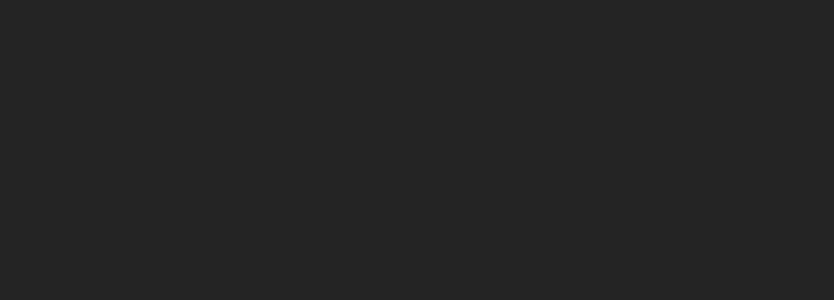
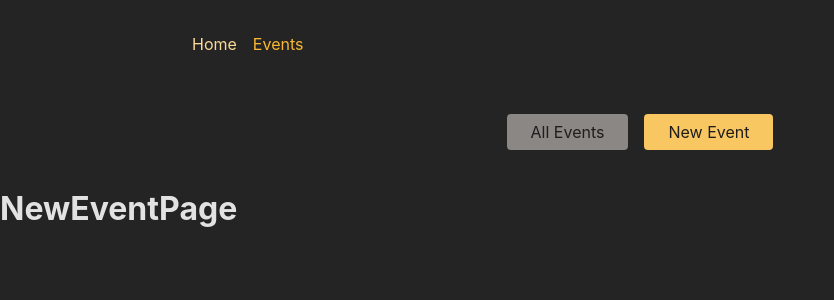
Before and after one commit to Bilal1733/Updated_Advanced_Multi-Page_SPA_React_Router, a React (Create React App) app in the folder frontend/: page /events/new in a window 1280 px wide. Shown: the top 300 px of the page, without its empty margins (0-834 px from the left). Built offline with nearby package versions, Linux system fonts and the light colour scheme.

Commit message:
updated.

```diff
--- a/frontend/src/App.js
+++ b/frontend/src/App.js
@@ -1,27 +1,39 @@
-// Challenge / Exercise
+import { RouterProvider, createBrowserRouter } from 'react-router-dom';
 
-// 1. Add five new (dummy) page components (content can be simple <h1> elements)
-//    - HomePage
-//    - EventsPage
-//    - EventDetailPage
-//    - NewEventPage
-//    - EditEventPage
-// 2. Add routing & route definitions for these five pages
-//    - / => HomePage
-//    - /events => EventsPage
-//    - /events/<some-id> => EventDetailPage
-//    - /events/new => NewEventPage
-//    - /events/<some-id>/edit => EditEventPage
-// 3. Add a root layout that adds the <MainNavigation> component above all page components
-// 4. Add properly working links to the MainNavigation
-// 5. Ensure that the links in MainNavigation receive an "active" class when active
-// 6. Output a list of dummy events to the EventsPage
-//    Every list item should include a link to the respective EventDetailPage
-// 7. Output the ID of the selected event on the EventDetailPage
-// BONUS: Add another (nested) layout route that adds the <EventNavigation> component above all /events... page components
+import EditEventPage from './pages/EditEvent';
+import EventDetailPage from './pages/EventDetail';
+import EventsPage, { loader as eventsLoader } from './pages/Events';
+import EventsRootLayout from './pages/EventsRoot';
+import HomePage from './pages/Home';
+import NewEventPage from './pages/NewEvent';
+import RootLayout from './pages/Root';
+
+const router = createBrowserRouter([
+  {
+    path: '/',
+    element: <RootLayout />,
+    children: [
+      { index: true, element: <HomePage /> },
+      {
+        path: 'events',
+        element: <EventsRootLayout />,
+        children: [
+          {
+            index: true,
+            element: <EventsPage />,
+            loader: eventsLoader,
+          },
+          { path: ':eventId', element: <EventDetailPage /> },
+          { path: 'new', element: <NewEventPage /> },
+          { path: ':eventId/edit', element: <EditEventPage /> },
+        ],
+      },
+    ],
+  },
+]);
 
 function App() {
-  return <div></div>;
+  return <RouterProvider router={router} />;
 }
 
 export default App;
--- a/frontend/src/components/EventsList.js
+++ b/frontend/src/components/EventsList.js
@@ -1,6 +1,10 @@
+// import { useLoaderData } from 'react-router-dom';
+
 import classes from './EventsList.module.css';
 
-function EventsList({ events }) {
+function EventsList({events}) {
+  // const events = useLoaderData();
+
   return (
     <div className={classes.events}>
       <h1>All Events</h1>
--- a/frontend/src/components/EventsNavigation.js
+++ b/frontend/src/components/EventsNavigation.js
@@ -1,3 +1,5 @@
+import { NavLink } from 'react-router-dom';
+
 import classes from './EventsNavigation.module.css';
 
 function EventsNavigation() {
@@ -6,10 +8,25 @@
       <nav>
         <ul className={classes.list}>
           <li>
-            <a href="/events">All Events</a>
+            <NavLink
+              to="/events"
+              className={({ isActive }) =>
+                isActive ? classes.active : undefined
+              }
+              end
+            >
+              All Events
+            </NavLink>
           </li>
           <li>
-            <a href="/events/new">New Event</a>
+            <NavLink
+              to="/events/new"
+              className={({ isActive }) =>
+                isActive ? classes.active : undefined
+              }
+            >
+              New Event
+            </NavLink>
           </li>
         </ul>
       </nav>
--- a/frontend/src/components/MainNavigation.js
+++ b/frontend/src/components/MainNavigation.js
@@ -1,3 +1,5 @@
+import { NavLink } from 'react-router-dom';
+
 import classes from './MainNavigation.module.css';
 
 function MainNavigation() {
@@ -6,10 +8,25 @@
       <nav>
         <ul className={classes.list}>
           <li>
-            <a>Home</a>
+            <NavLink
+              to="/"
+              className={({ isActive }) =>
+                isActive ? classes.active : undefined
+              }
+              end
+            >
+              Home
+            </NavLink>
           </li>
           <li>
-            <a>Events</a>
+            <NavLink
+              to="/events"
+              className={({ isActive }) =>
+                isActive ? classes.active : undefined
+              }
+            >
+              Events
+            </NavLink>
           </li>
         </ul>
       </nav>
--- /dev/null
+++ b/frontend/src/pages/EditEvent.js
@@ -0,0 +1,5 @@
+function EditEventPage() {
+    return <h1>EditEventPage</h1>;
+  }
+
+  export default EditEventPage;
--- /dev/null
+++ b/frontend/src/pages/EventDetail.js
@@ -0,0 +1,14 @@
+import { useParams } from 'react-router-dom';
+
+function EventDetailPage() {
+  const params = useParams();
+
+  return (
+    <>
+      <h1>EventDetailPage</h1>
+      <p>Event ID: {params.eventId}</p>
+    </>
+  );
+}
+
+export default EventDetailPage;
--- /dev/null
+++ b/frontend/src/pages/Events.js
@@ -0,0 +1,22 @@
+import { useLoaderData } from 'react-router-dom';
+
+import EventsList from '../components/EventsList';
+
+function EventsPage() {
+  const events = useLoaderData();
+
+  return <EventsList events={events} />;
+}
+
+export default EventsPage;
+
+export async function loader() {
+  const response = await fetch('http://localhost:8080/events');
+
+  if (!response.ok) {
+    // ...
+  } else {
+    const resData = await response.json();
+    return resData.events;
+  }
+}
--- /dev/null
+++ b/frontend/src/pages/EventsRoot.js
@@ -0,0 +1,14 @@
+import { Outlet } from 'react-router-dom';
+
+import EventsNavigation from '../components/EventsNavigation';
+
+function EventsRootLayout() {
+  return (
+    <>
+      <EventsNavigation />
+      <Outlet />
+    </>
+  );
+}
+
+export default EventsRootLayout;
--- /dev/null
+++ b/frontend/src/pages/Home.js
@@ -0,0 +1,5 @@
+function HomePage() {
+    return <h1>HomePage</h1>;
+  }
+
+  export default HomePage;
--- /dev/null
+++ b/frontend/src/pages/NewEvent.js
@@ -0,0 +1,5 @@
+function NewEventPage() {
+    return <h1>NewEventPage</h1>;
+  }
+
+  export default NewEventPage;
--- /dev/null
+++ b/frontend/src/pages/Root.js
@@ -0,0 +1,16 @@
+import { Outlet, useLoaderData } from 'react-router-dom';
+
+import MainNavigation from '../components/MainNavigation';
+
+function RootLayout() {
+  return (
+    <>
+      <MainNavigation />
+      <main>
+        <Outlet />
+      </main>
+    </>
+  );
+}
+
+export default RootLayout;
```
Also changed, not shown: frontend/src/components/EventItem.js (line endings or trailing spaces).
